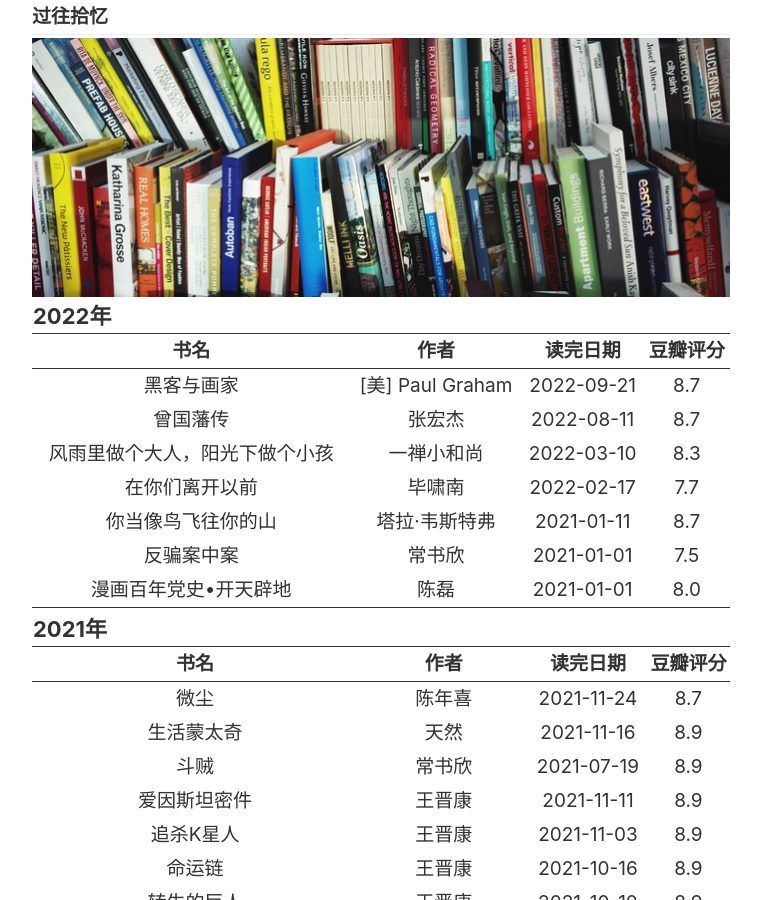
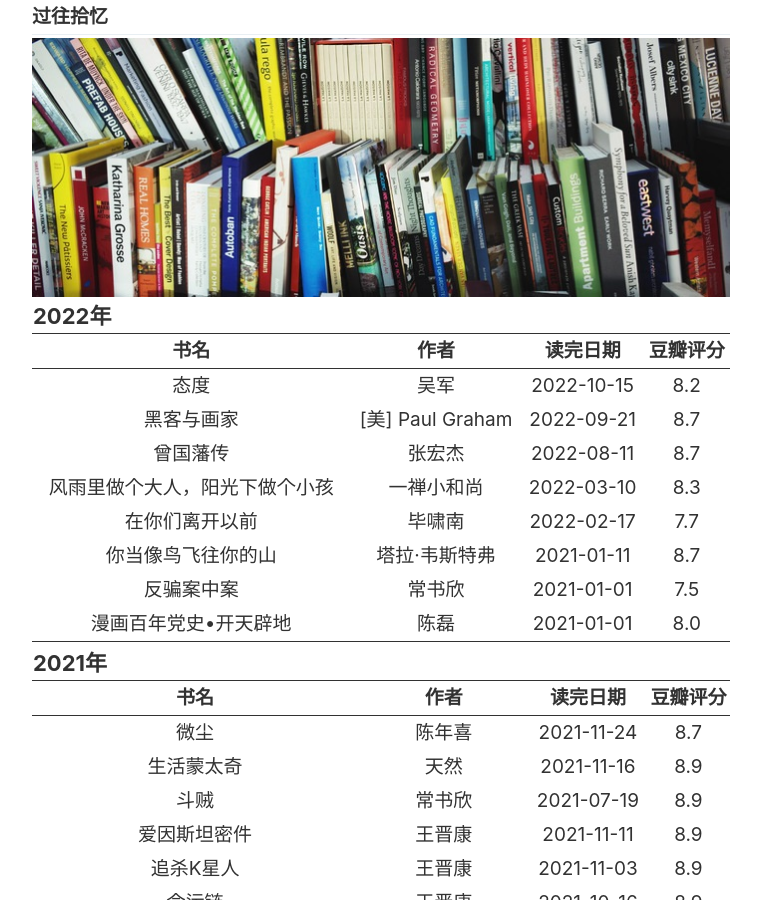
Before and after one commit to SWHL/SWHL.github.io, a Jekyll site: the page built from _pages/books.md, in a window 1280 px wide and 900 px high. Shown: the whole window, without its empty margins (259-1020 px from the left). Built offline with Jekyll 4.4.1, drawn with Linux system fonts in a browser that asks for light colours.

Commit message:
Update books.md

```diff
--- a/_pages/books.md
+++ b/_pages/books.md
@@ -16,6 +16,12 @@ image: "./images/pages/books.jpg"
         </tr>
 　　</thead>
     <tbody>
+    　　<tr>
+    　　　　　<td><a href="https://book.douban.com/subject/30346218/" target="_blank">态度</a></td>
+    　　　　　<td>吴军</td>
+    　　　　　<td>2022-10-15</td>
+    　　　　　<td>8.2</td>
+    　　</tr>
     　　<tr>
     　　　　　<td><a href="https://book.douban.com/subject/6021440/" target="_blank">黑客与画家</a></td>
     　　　　　<td> [美] Paul Graham</td>
```
